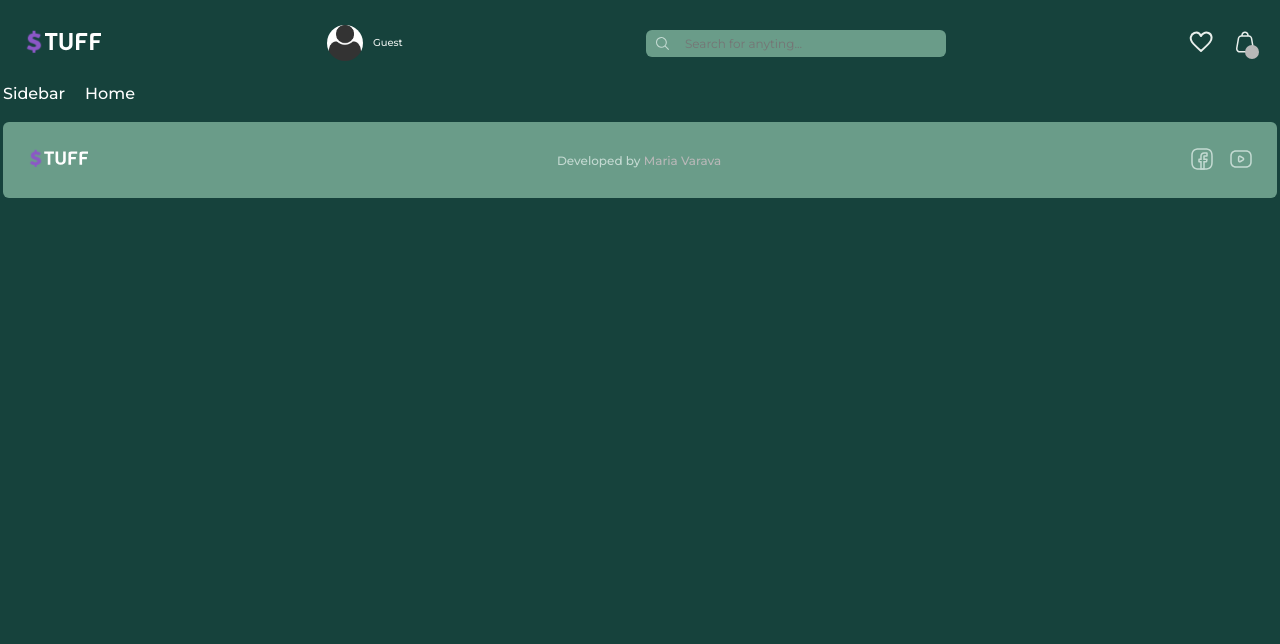
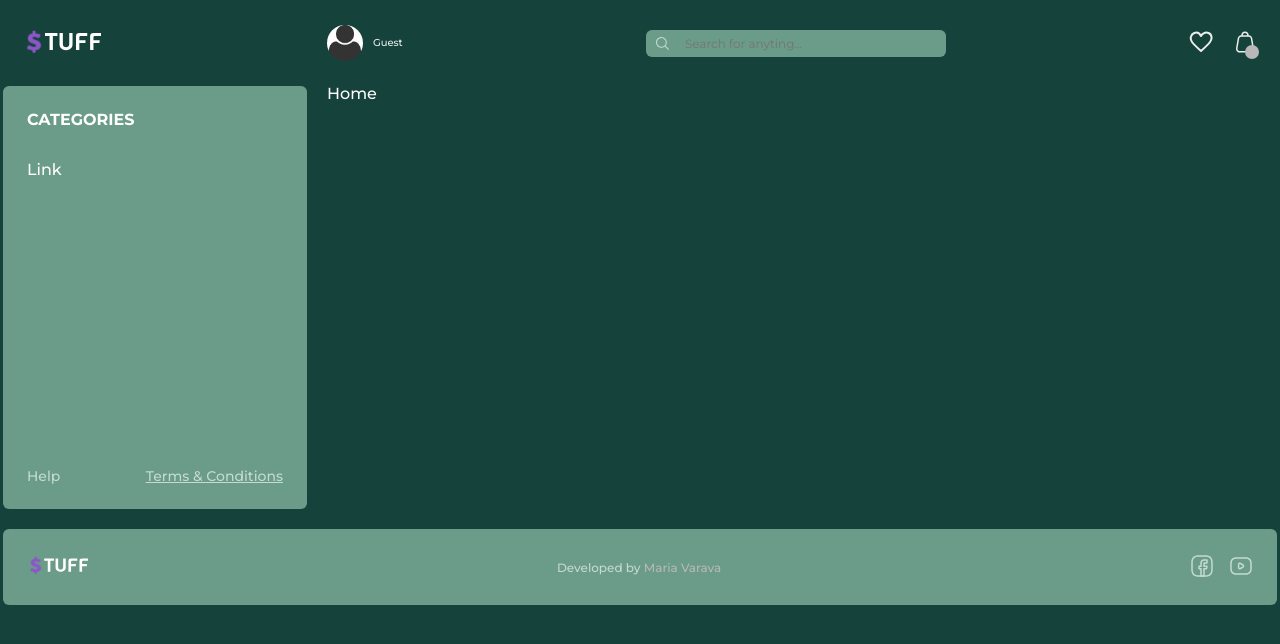
Before and after one commit to mvarava/web-shop-platzi-fake-store-API, a React (Create React App) app: page / in a window 1280 px wide. Shown: the top 644 px of the page. Built offline with nearby package versions, Linux system fonts and the light colour scheme; a web font is replaced by a local one.

Commit message:
Added Sidebar component

```diff
--- a/src/components/Sidebar/Sidebar.jsx
+++ b/src/components/Sidebar/Sidebar.jsx
@@ -1,7 +1,33 @@
 import React from 'react';
 
+import styles from '../../styles/Sidebar.module.css';
+import { NavLink } from 'react-router-dom';
+
 const Sidebar = () => {
-  return <div>Sidebar</div>;
+  return (
+    <section className={styles.sidebar}>
+      <div className={styles.title}>CATEGORIES</div>
+      <nav>
+        <ul className={styles.menu}>
+          <li>
+            <NavLink to={`/categories/${1}`}>Link</NavLink>
+          </li>
+        </ul>
+      </nav>
+      <div className={styles.footer}>
+        <a className={styles.link} href="/help" target="_blank">
+          Help
+        </a>
+        <a
+          className={styles.link}
+          href="/terms"
+          target="_blank"
+          style={{ textDecoration: 'underline' }}>
+          Terms & Conditions
+        </a>
+      </div>
+    </section>
+  );
 };
 
 export default Sidebar;
--- a/src/utils/routes.js
+++ b/src/utils/routes.js
@@ -1,4 +1,5 @@
 export const ROUTES = {
   HOME: '/',
   CART: '/cart',
+  CATEGORIES: '/categories/:id',
 };
```
